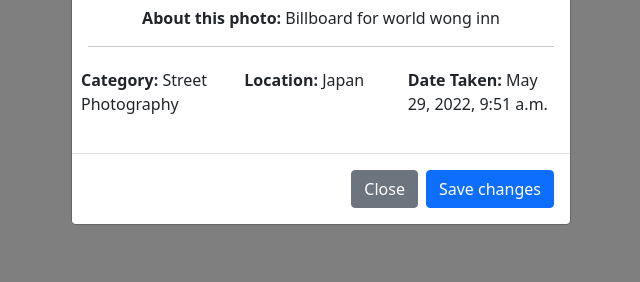
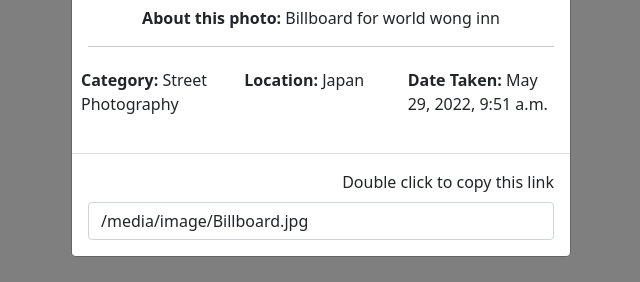
Before and after one commit to AdnanK1/picperfect, a Django app: a page that uses base/templates/home.html in a window 1280 px wide, after a click that opens the changed part. Shown: the part 518-800 px from the top of the page, without its empty margins (319-959 px from the left). Run offline with Django 4.2, Linux system fonts and the light colour scheme; data comes from the database, SQL or seed files in the repository.

Commit message:
Home: Added a copy link in the modal

```diff
--- a/base/templates/home.html
+++ b/base/templates/home.html
@@ -19,7 +19,7 @@
                     </div>
                     <!--Body-->
                     <div class="modal-body">
-                        <img src="{{image.image.url}}" alt="Image" height="400px" width="420px">
+                        <img src="{{image.image.url}}" alt="Image" height="400px" width="470px">
                         <p class="text-center mt-3"><strong>About this photo:&nbsp;</strong>{{ image.description }}</p>
                         <hr>
                         <div class="row">
@@ -36,11 +36,11 @@
                     </div>
                     <!--Footer-->
                     <div class="modal-footer">
-                    <button type="button" class="btn btn-secondary" data-bs-dismiss="modal">Close</button>
-                    <button type="button" class="btn btn-primary">Save changes</button>
+                        <p class="text-center">Double click to copy this link</p>
+                        <input type="text" class="form-control" value="{{image.image.url}}" id="{{image.id}}.url">
                     </div>
                 </div>
-                </div>
+            </div>
             </div>
             {% endfor %}
         </div>
```
